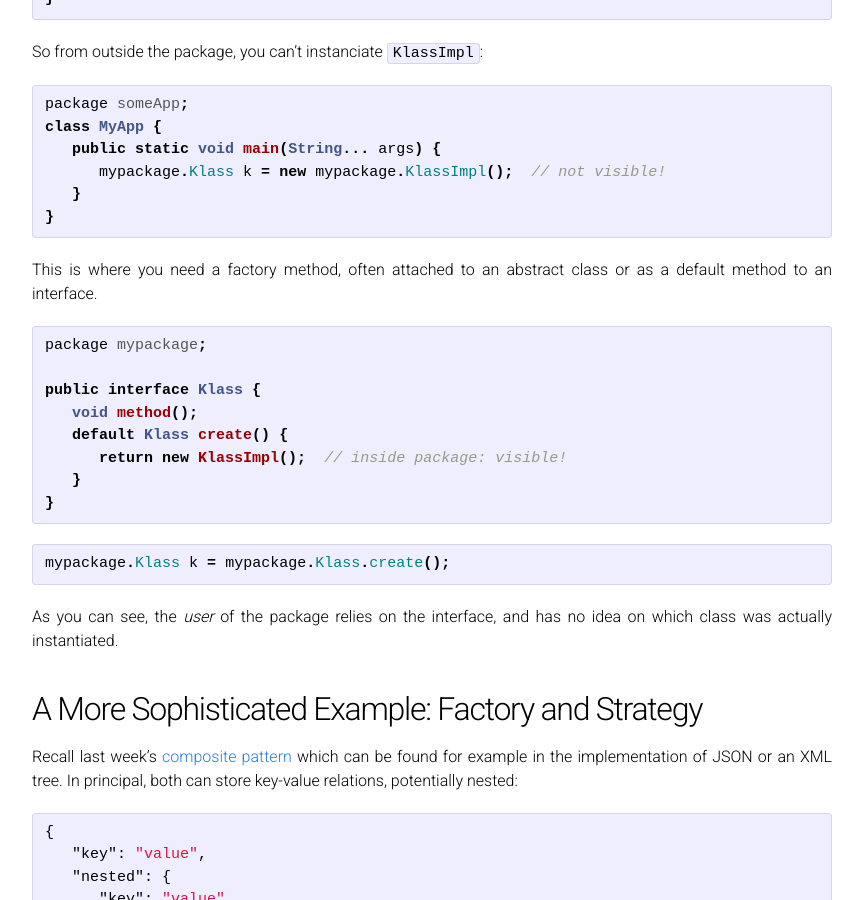
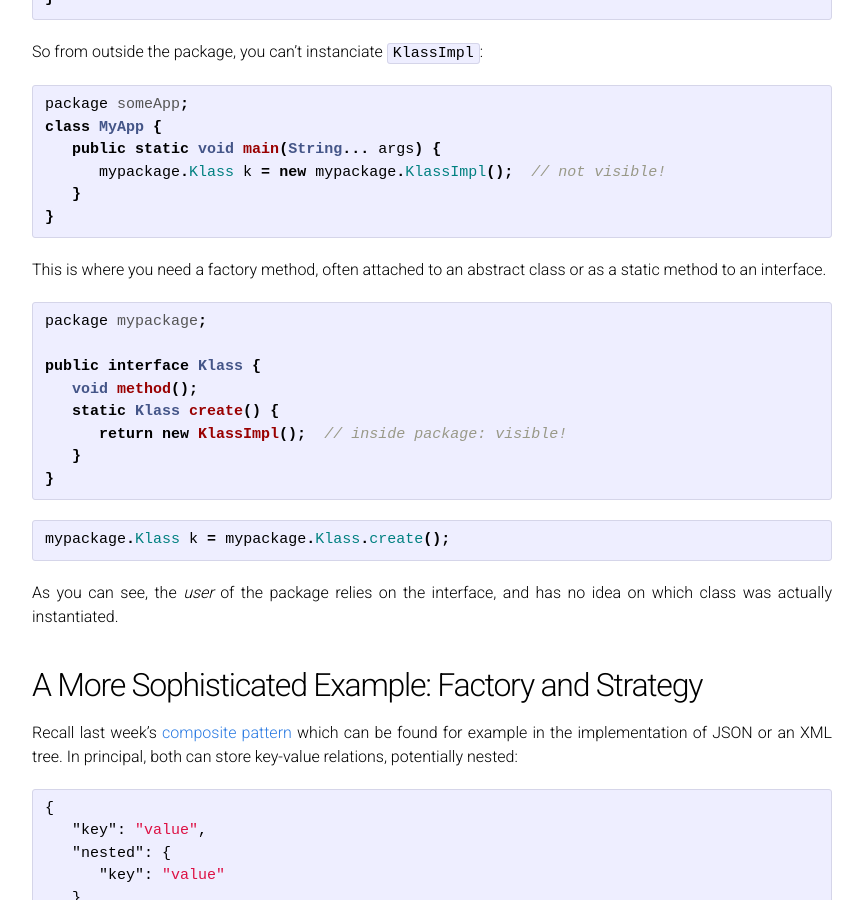
Before and after one commit to ohm-softa/ohm-softa.github.io, a Jekyll site: the page built from 08ln-singleton-factory-strategy-command.md, in a window 1280 px wide and 900 px high, scrolled down 7042 px. Shown: the whole window, without its empty margins (208-1071 px from the left). Built offline with Jekyll 4.4.1, drawn with Linux system fonts in a browser that asks for light colours; our own code applies the rules of GitHub Pages for plain Markdown files.

Commit message:
Fix wrong method modifier in basic example for factory pattern
The example uses a default method in the interface, but the following
code block accesses it like it is a static method.

A default method would not make sense in this case, as you need an
instance of an implementation of the interface to call the method.
The method however is the only way to obtain such an instance and thus
can never be called.

````diff
--- a/08ln-singleton-factory-strategy-command.md
+++ b/08ln-singleton-factory-strategy-command.md
@@ -280,14 +280,14 @@ class MyApp {
 }
 ```
 
-This is where you need a factory method, often attached to an abstract class or as a default method to an interface.
+This is where you need a factory method, often attached to an abstract class or as a static method to an interface.
 
 ```java
 package mypackage;
 
 public interface Klass {
 	void method();
-	default Klass create() {
+	static Klass create() {
 		return new KlassImpl();  // inside package: visible!
 	}
 }
````
